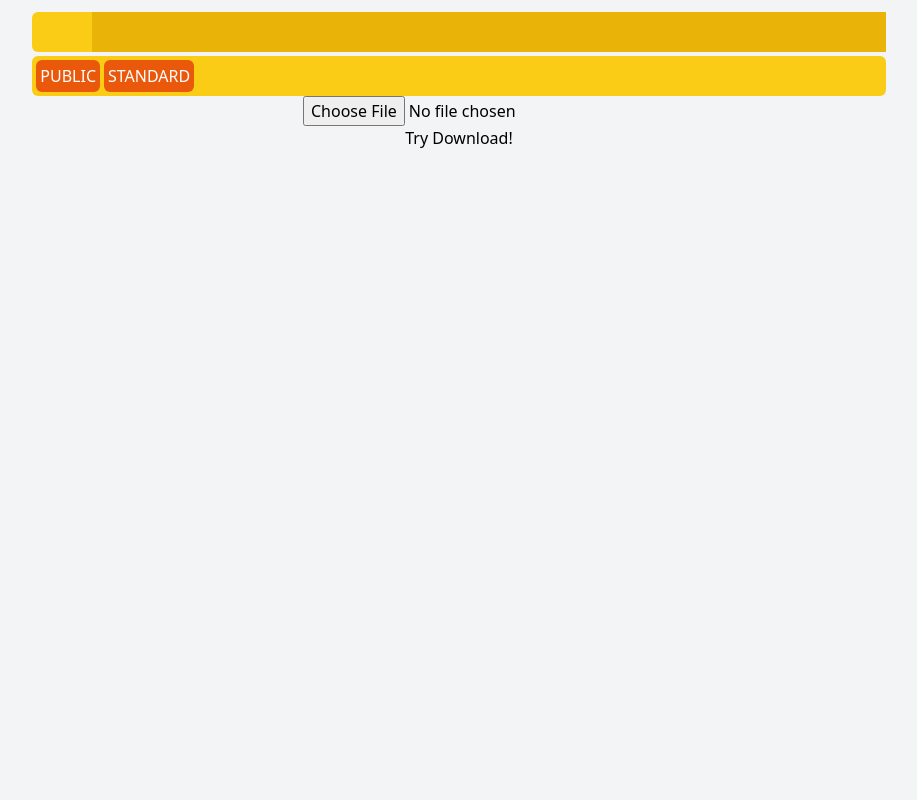
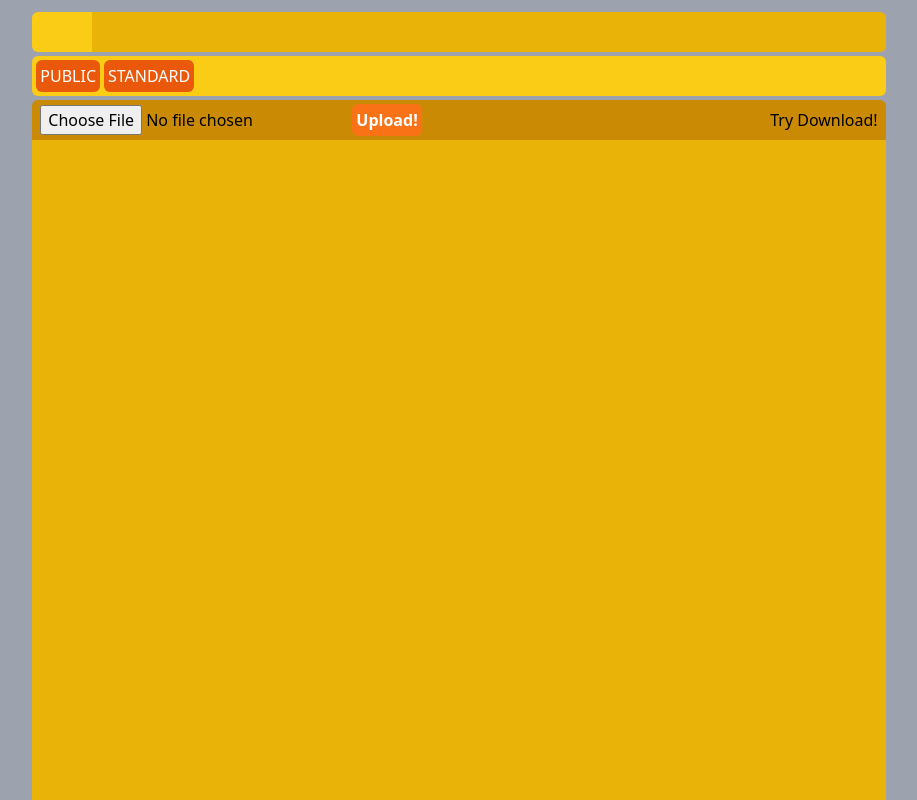
Before and after one commit to FilippoDude/filesharer, a React (Vite) app: page / in a window 1280 px wide. Shown: the whole page, without its empty margins (181-1098 px from the left). Built offline with nearby package versions, Linux system fonts and the light colour scheme.

Commit message:
first version of file manager with upload

```diff
--- a/src/common/api.tsx
+++ b/src/common/api.tsx
@@ -15,6 +15,7 @@ export const login = async (username: string, password: string, setShowLoginPopU
         if(!response.data["token"]){throw new Error("Token not received!")};
         sessionStorage.setItem("token", response.data["token"])
         sessionStorage.setItem("user_identifier", response.data["user_identifier"])
+        sessionStorage.setItem("user_name", username)
         setShowLoginPopUp(false);
     } catch (error) {
         if(axios.isAxiosError(error)){
@@ -45,6 +46,7 @@ export const checkToken = async (setShowLoginPopUp: Dispatch<SetStateAction<bool
             }
         }
     }
+    sessionStorage.setItem("user_name", "")
     setShowLoginPopUp(true);
     return false;
 }
@@ -63,8 +65,8 @@ export const getUserFiles = async (setShowLoginPopUp: Dispatch<SetStateAction<bo
                     },
                 });
 
-                console.log(response.data)
-                // setFiles(response.data["files"])
+                //console.log(response.data)
+                setFiles(response.data["files"])
                 return true;
             } catch (error) {
                 if(axios.isAxiosError(error)){
--- a/src/pages/main/components/files/files.tsx
+++ b/src/pages/main/components/files/files.tsx
@@ -1,24 +1,36 @@
 import { Dispatch, SetStateAction, useState } from "react";
 import { FileData } from "../../../../common/interfaces";
-import { downloadFile, uploadFile } from "../../../../common/api";
+import { downloadFile, getUserFiles, uploadFile } from "../../../../common/api";
 
 
-export const Files = ({className, files, setShowLoginPopUp} : {className: string, files: FileData[], setShowLoginPopUp: Dispatch<SetStateAction<boolean>>}) => {
+export const Files = ({className, files, setShowLoginPopUp, setFiles} : {className: string, files: FileData[], setShowLoginPopUp: Dispatch<SetStateAction<boolean>>, setFiles: Dispatch<SetStateAction<FileData[]>>}) => {
     const [isEnabled, setIsEnabled] = useState<boolean>(true);
     const [file, setFile] = useState<File | null>(null);
 
     const handleFileChange = (event: React.ChangeEvent<HTMLInputElement>) => {
         if (event.target.files && event.target.files.length > 0) {
             setFile(event.target.files[0]);
-            if(file)uploadFile(setShowLoginPopUp, file)
         }
     };
 
     return(
         <>
             <div className={className}>
-                <input type="file" onChange={handleFileChange}></input>
-                <button onClick={() => downloadFile(setShowLoginPopUp, "a4e47536-4a86-4959-95ea-dbfc5d12a84a")}>Try Download!</button>
+                <div className="relative w-8/12 h-10 bg-yellow-600 rounded-t-md flex items-center p-2">
+                    <input type="file" onChange={handleFileChange}></input>
+                    <button onClick={() => {if(file){uploadFile(setShowLoginPopUp, file); getUserFiles(setShowLoginPopUp, setFiles)}}} className="bg-orange-500 p-1 rounded-md text-white font-bold">Upload!</button>
+                    <button className="right-2 absolute" onClick={() => downloadFile(setShowLoginPopUp, "a4e47536-4a86-4959-95ea-dbfc5d12a84a")}>Try Download!</button>
+                </div>
+                <div className="relative w-8/12 h-full bg-yellow-500 flex items-center p-2 flex-col gap-1">
+                    {files.map(file => (
+                        <div key={file.name} className="relative w-10/12 h-20 bg-orange-600 rounded-md p-2">
+                            <h1 className="text-white font-bold">{file.name}</h1>
+                            <p className=" text-white font-bold opacity-80">{file.size}b</p>
+                            <h1 className="absolute top-2 right-2 text-white font-bold">12/01/2000</h1>
+                            <button className="absolute right-2 bottom-2 bg-green-500 bg-opacity-50 p-1 rounded-md text-white font-bold">Download</button>
+                        </div>
+                    ))}
+                </div>
             </div>
         </>
     );
--- a/src/pages/main/components/loginPopup/loginPopup.tsx
+++ b/src/pages/main/components/loginPopup/loginPopup.tsx
@@ -11,7 +11,7 @@ export const LoginPopup = ({setShowLoginPopUp} : {setShowLoginPopUp: Dispatch<Se
     const [errorMessage, setErrorMessage] = useState<string>("");
 
     return(
-        <div className="fixed z-10 w-screen h-screen flex items-center justify-center">
+        <div className="fixed z-10 w-screen h-screen flex items-center justify-center backdrop-blur-sm">
             <div className="relative w-80 h-60 bg-orange-600 rounded-md p-2 flex flex-col">
                 <button className="text-white absolute top-0 right-2" onClick={() => setShowLoginPopUp(false)}>X</button>
                 <h1 className="text-white font-bold text-lg">LOGIN</h1>
--- a/src/pages/main/components/search/components/tagsDisplay.tsx
+++ b/src/pages/main/components/search/components/tagsDisplay.tsx
@@ -7,7 +7,7 @@ export const TagsDisplay = ({className} : {className: string}) => {
     return(
         <>
             <div className={`${className}`}>
-                <button className={`bg-orange-600 p-1 text-white rounded-md select-none`} >{CONFIG.tags.space}</button>
+                <button className={`bg-orange-600 p-1 text-white rounded-md select-none`} >{CONFIG.tags.space == "USER" ? (sessionStorage.getItem("user_name") ? sessionStorage.getItem("user_name") : "USER") : CONFIG.tags.space}</button>
                 <button className={`bg-orange-600 p-1 text-white rounded-md select-none`} >{CONFIG.tags.layout}</button>
             </div>
         </>
--- a/src/pages/main/components/search/components/tagsPopup.tsx
+++ b/src/pages/main/components/search/components/tagsPopup.tsx
@@ -15,13 +15,13 @@ export const TagsPopup = ({className, isEnabled, setUpdater, setShowLoginPopUp,
 
     return(
         <>
-            <div className={`${className} overflow-hidden transition-all duration-500 ${isEnabled ? "max-h-40 mt-1" : "max-h-0 mt-0"}`}>
+            <div className={`${className} overflow-hidden transition-all duration-500 ${isEnabled ? "max-h-48 mt-1" : "max-h-0 mt-0"}`}>
                 <div className="w-full min-h-40 p-2">
                     <div className="flex flex-col">
                         <h1 className="text-white font-semibold">SPACE:</h1>
                         <div className="flex flex-row gap-2">
                             <button className={`${CONFIG.tags.space == "PUBLIC" ? "bg-orange-600" : "bg-orange-400"} p-1 text-white rounded-md select-none`} onClick={() => {CONFIG.tags.space = "PUBLIC"; setUpdater(prev => ++prev)}}>PUBLIC</button>
-                            <button className={`${CONFIG.tags.space == "USER" ? "bg-orange-600" : "bg-orange-400"} p-1 text-white rounded-md select-none`} onClick={changeSpaceToUser}>USER</button>
+                            <button className={`${CONFIG.tags.space == "USER" ? "bg-orange-600" : "bg-orange-400"} p-1 text-white rounded-md select-none`} onClick={changeSpaceToUser}>{sessionStorage.getItem("user_name") ? sessionStorage.getItem("user_name") : "USER"}</button>
                         </div>
                     </div>
                     <div className="flex flex-col">
@@ -29,6 +29,12 @@ export const TagsPopup = ({className, isEnabled, setUpdater, setShowLoginPopUp,
                         <div className="flex flex-row gap-2">
                             <button className={`${CONFIG.tags.layout == "STANDARD" ? "bg-orange-600" : "bg-orange-400"} p-1 text-white rounded-md select-none`} onClick={() => {CONFIG.tags.layout = "STANDARD"; setUpdater(prev => ++prev)}}>STANDARD</button>
                             <button className={`${CONFIG.tags.layout == "BOXED" ? "bg-orange-600" : "bg-orange-400"} p-1 text-white rounded-md select-none`} onClick={() => {CONFIG.tags.layout = "BOXED"; setUpdater(prev => ++prev)}}>BOXED</button>
+                        </div>
+                    </div>
+                    <div className="flex flex-col">
+                        <h1 className="text-white font-semibold">ADDITIONAL:</h1>
+                        <div className="flex flex-row gap-2">
+                            <button className={`bg-red-500 p-1 text-white rounded-md select-none`} onClick={() => setShowLoginPopUp(true)}>RELOG</button>
                         </div>
                     </div>
                 </div>
--- a/src/pages/main/components/search/search.tsx
+++ b/src/pages/main/components/search/search.tsx
@@ -11,9 +11,9 @@ export const Search = ({className, setUpdater, setShowLoginPopUp, setFiles} : {c
             <div className={className}>
                 <div className="mt-3 w-8/12 h-10  rounded-md flex flex-row">
                     <button onClick={() => setIsEnabled(prev => !prev)} className="w-16 h-full bg-yellow-400 rounded-l-md "></button>
-                    <input className="w-full bg-yellow-500 text-white pl-2"></input>
+                    <input className="w-full bg-yellow-500 text-white pl-2 rounded-r-md"></input>
                 </div>
-                <TagsPopup className="relative w-8/12 bg-yellow-400 rounded-md" isEnabled={isEnabled} setUpdater={setUpdater} setShowLoginPopUp={setShowLoginPopUp} setFiles={setFiles}/>
+                <TagsPopup className="relative w-8/12 bg-orange-700 rounded-md" isEnabled={isEnabled} setUpdater={setUpdater} setShowLoginPopUp={setShowLoginPopUp} setFiles={setFiles}/>
                 <TagsDisplay className="relative mt-1 w-8/12 h-10 bg-yellow-400 rounded-md flex items-center gap-1 p-1" />
             </div>
         </>
--- a/src/pages/main/mainPage.tsx
+++ b/src/pages/main/mainPage.tsx
@@ -21,9 +21,9 @@ export const MainPage = () => {
         <>
             {/*<FilesCatcher className="w-screen h-screen bg-green-600 fixed z-10"/>*/}
             {showLoginPopUp && <LoginPopup setShowLoginPopUp={setShowLoginPopUp}/> }
-            <div className="w-full min-h-screen bg-gray-100">
+            <div className="relative w-full min-h-screen h-screen overflow-y-hidden bg-gray-400">
                 <Search setUpdater={setUpdater} setShowLoginPopUp={setShowLoginPopUp} setFiles={setFiles} className=" relative w-full flex flex-col items-center"/>
-                <Files files={files} setShowLoginPopUp={setShowLoginPopUp} className=" relative w-full flex flex-col items-center"/>
+                <Files files={files} setShowLoginPopUp={setShowLoginPopUp} setFiles={setFiles} className="relative w-full h-full flex flex-col items-center mt-1"/>
             </div>
         </>
     );
```
